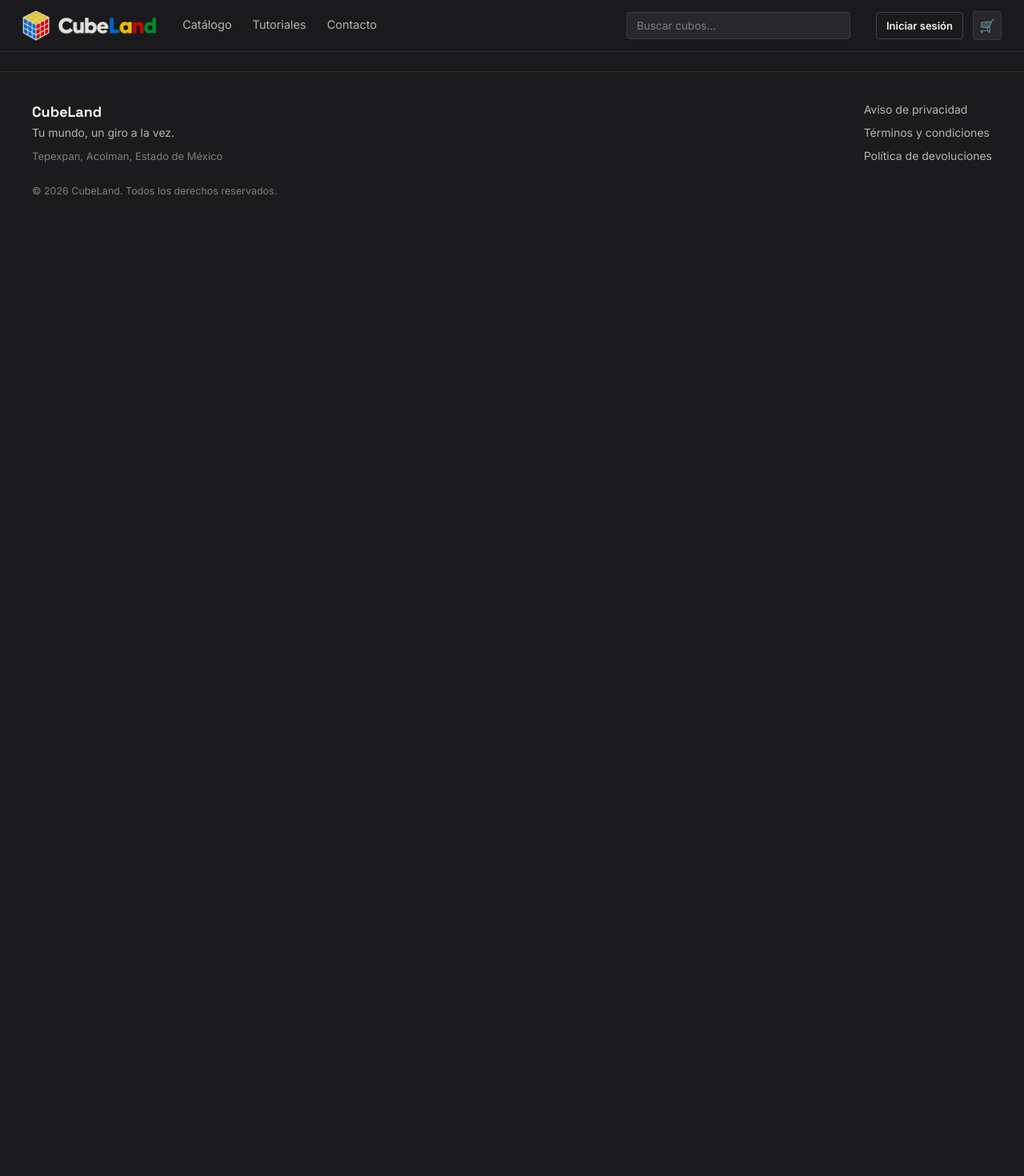
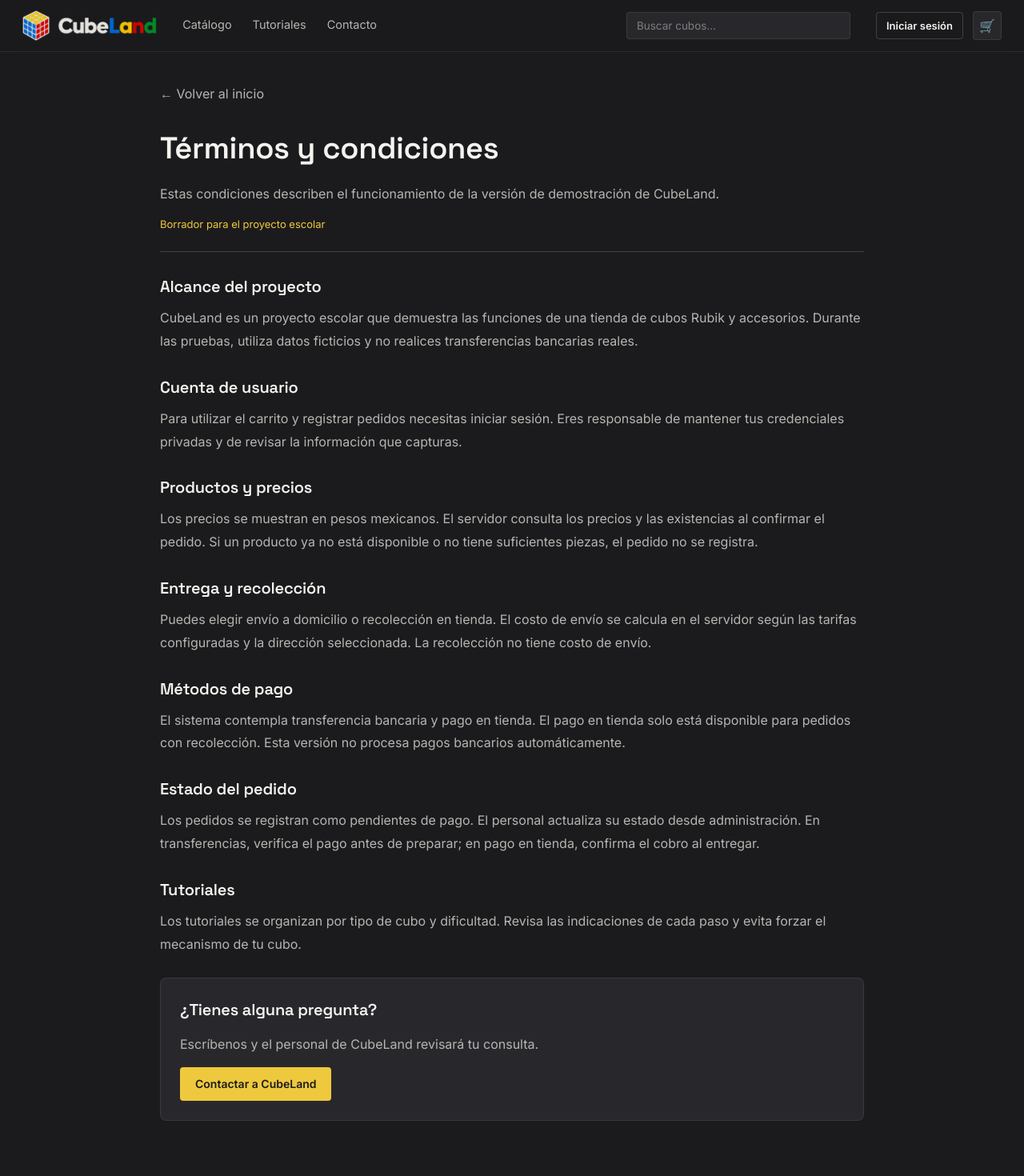
Before and after one commit to Atlazzz/cubeland-web, a React (Vite) app in the folder client/: page /terminos-y-condiciones in a window 1280 px wide. Shown: the top 1470 px of the page at 80% size. Before the commit the page ends 800 px from the top, so only its background shows below. Built offline with nearby package versions, Linux system fonts and the light colour scheme; no server answers.

Commit message:
feat: agrega páginas informativas y enlaces en el footer

```diff
--- a/client/src/App.jsx
+++ b/client/src/App.jsx
@@ -21,6 +21,7 @@ import TutorialsPage from './pages/TutorialsPage';
 import TutorialDetailPage from './pages/TutorialDetailPage';
 import ContactPage from './pages/ContactPage';
 import AdminMessagesPage from './pages/AdminMessagesPage';
+import InfoPage from './pages/InfoPage';
 
 function App() {
   return (
@@ -109,6 +110,18 @@ function App() {
             </StaffRoute>
           }
         />
+        <Route
+          path="/aviso-de-privacidad"
+          element={<InfoPage tipo="privacidad" />}
+        />
+        <Route
+          path="/terminos-y-condiciones"
+          element={<InfoPage tipo="terminos" />}
+        />
+        <Route
+          path="/politica-de-devoluciones"
+          element={<InfoPage tipo="devoluciones" />}
+        />
       </Routes>
       <Footer />
     </>
--- a/client/src/components/Footer.jsx
+++ b/client/src/components/Footer.jsx
@@ -1,3 +1,4 @@
+import { Link } from 'react-router-dom';
 import './footer.css';
 
 function Footer() {
@@ -6,17 +7,36 @@ function Footer() {
       <div className="footer__inner">
         <div>
           <p className="footer__brand">CubeLand</p>
-          <p className="footer__tagline">Tu mundo, un giro a la vez.</p>
-          <p className="footer__small">Tepexpan, Acolman, Estado de México</p>
+          <p className="footer__tagline">
+            Tu mundo, un giro a la vez.
+          </p>
+          <p className="footer__small">
+            Tepexpan, Acolman, Estado de México
+          </p>
         </div>
 
-        <nav className="footer__links">
-          <a href="#">Aviso de privacidad</a>
-          <a href="#">Términos y condiciones</a>
-          <a href="#">Política de devoluciones</a>
+        <nav className="footer__links" aria-label="Información de CubeLand">
+          <Link to="/aviso-de-privacidad">
+            Aviso de privacidad
+          </Link>
+
+          <Link to="/terminos-y-condiciones">
+            Términos y condiciones
+          </Link>
+
+          <Link to="/politica-de-devoluciones">
+            Política de devoluciones
+          </Link>
+
+          <Link to="/contacto">
+            Contacto
+          </Link>
         </nav>
       </div>
-      <p className="footer__copy">© 2026 CubeLand. Todos los derechos reservados.</p>
+
+      <p className="footer__copy">
+        © 2026 CubeLand. Todos los derechos reservados.
+      </p>
     </footer>
   );
 }
--- /dev/null
+++ b/client/src/pages/InfoPage.jsx
@@ -0,0 +1,170 @@
+import { Link } from 'react-router-dom';
+import './info.css';
+
+const PAGINAS = {
+  privacidad: {
+    titulo: 'Aviso de privacidad',
+    introduccion:
+      'Este aviso describe el uso de los datos dentro del proyecto escolar CubeLand.',
+    secciones: [
+      {
+        titulo: 'Datos que solicita el sistema',
+        texto:
+          'El sistema solicita los datos necesarios para registrar una cuenta, gestionar pedidos y atender mensajes. Según la función utilizada, pueden incluir nombre, correo electrónico, teléfono y dirección de entrega.',
+      },
+      {
+        titulo: 'Uso de la información',
+        texto:
+          'Los datos se utilizan para identificar tu cuenta, registrar tus compras, organizar la entrega o recolección de pedidos y atender las consultas que envíes mediante el formulario de contacto.',
+      },
+      {
+        titulo: 'Contraseñas y acceso',
+        texto:
+          'Las contraseñas se almacenan mediante un hash. El acceso a las funciones de administración se restringe al personal autorizado. No compartas tu contraseña ni la incluyas en mensajes de contacto.',
+      },
+      {
+        titulo: 'Cookies de sesión',
+        texto:
+          'CubeLand utiliza una cookie para mantener la sesión iniciada y permitir el acceso a funciones como el carrito y los pedidos. Si eliminas esa cookie, tendrás que iniciar sesión nuevamente.',
+      },
+      {
+        titulo: 'Mapa de ubicación',
+        texto:
+          'La página de Contacto incluye un mapa de Google Maps. Al cargarlo, el navegador se comunica con ese servicio externo, que aplica sus propias condiciones y políticas de privacidad.',
+      },
+      {
+        titulo: 'Consultas sobre tus datos',
+        texto:
+          'Puedes contactar a CubeLand mediante ganileeyt@gmail.com para solicitar información sobre los datos asociados a tu cuenta o plantear una solicitud de corrección o eliminación. La atención se realizará de forma manual.',
+      },
+    ],
+  },
+
+  terminos: {
+    titulo: 'Términos y condiciones',
+    introduccion:
+      'Estas condiciones describen el funcionamiento de la versión de demostración de CubeLand.',
+    secciones: [
+      {
+        titulo: 'Alcance del proyecto',
+        texto:
+          'CubeLand es un proyecto escolar que demuestra las funciones de una tienda de cubos Rubik y accesorios. Durante las pruebas, utiliza datos ficticios y no realices transferencias bancarias reales.',
+      },
+      {
+        titulo: 'Cuenta de usuario',
+        texto:
+          'Para utilizar el carrito y registrar pedidos necesitas iniciar sesión. Eres responsable de mantener tus credenciales privadas y de revisar la información que capturas.',
+      },
+      {
+        titulo: 'Productos y precios',
+        texto:
+          'Los precios se muestran en pesos mexicanos. El servidor consulta los precios y las existencias al confirmar el pedido. Si un producto ya no está disponible o no tiene suficientes piezas, el pedido no se registra.',
+      },
+      {
+        titulo: 'Entrega y recolección',
+        texto:
+          'Puedes elegir envío a domicilio o recolección en tienda. El costo de envío se calcula en el servidor según las tarifas configuradas y la dirección seleccionada. La recolección no tiene costo de envío.',
+      },
+      {
+        titulo: 'Métodos de pago',
+        texto:
+          'El sistema contempla transferencia bancaria y pago en tienda. El pago en tienda solo está disponible para pedidos con recolección. Esta versión no procesa pagos bancarios automáticamente.',
+      },
+      {
+        titulo: 'Estado del pedido',
+        texto:
+          'Los pedidos se registran como pendientes de pago. El personal actualiza su estado desde administración. En transferencias, verifica el pago antes de preparar; en pago en tienda, confirma el cobro al entregar.',
+      },
+      {
+        titulo: 'Tutoriales',
+        texto:
+          'Los tutoriales se organizan por tipo de cubo y dificultad. Revisa las indicaciones de cada paso y evita forzar el mecanismo de tu cubo.',
+      },
+    ],
+  },
+
+  devoluciones: {
+    titulo: 'Política de devoluciones',
+    introduccion:
+      'Esta página presenta el procedimiento propuesto para la práctica escolar. Los plazos y condiciones comerciales definitivos están pendientes de aprobación.',
+    secciones: [
+      {
+        titulo: 'Cómo solicitar atención',
+        texto:
+          'Para reportar un producto incorrecto, incompleto o con un posible defecto, escribe a ganileeyt@gmail.com o utiliza el formulario de contacto. Incluye el número de pedido, el producto y una descripción del problema.',
+      },
+      {
+        titulo: 'Revisión de la solicitud',
+        texto:
+          'El personal revisará el pedido y podrá solicitar información adicional para comprender lo ocurrido. Antes de enviar un producto de regreso, contacta a CubeLand para recibir las indicaciones correspondientes.',
+      },
+      {
+        titulo: 'Plazos y condiciones pendientes',
+        texto:
+          'Para la versión comercial deberán definirse el plazo para presentar solicitudes, las condiciones de recepción, los costos de transporte y el procedimiento aplicable a cambios y reembolsos. Esta demostración no establece todavía esos valores.',
+      },
+      {
+        titulo: 'Cancelación y devolución',
+        texto:
+          'Cancelar un pedido desde administración cambia su estado y devuelve las existencias registradas. Esa operación no representa por sí misma una devolución física de productos ni un reembolso.',
+      },
+      {
+        titulo: 'Reembolsos',
+        texto:
+          'El sistema no realiza reembolsos automáticos. Cualquier devolución de dinero requiere una gestión separada y su confirmación por parte del personal.',
+      },
+    ],
+  },
+};
+
+function InfoPage({ tipo }) {
+  const pagina = PAGINAS[tipo];
+
+  if (!pagina) {
+    return (
+      <section className="info">
+        <div className="info__inner">
+          <h1>Página no encontrada</h1>
+          <Link to="/">Volver al inicio</Link>
+        </div>
+      </section>
+    );
+  }
+
+  return (
+    <section className="info">
+      <div className="info__inner">
+        <Link to="/" className="info__back">
+          ← Volver al inicio
+        </Link>
+
+        <header className="info__header">
+          <h1>{pagina.titulo}</h1>
+          <p>{pagina.introduccion}</p>
+          <span className="info__version">
+            Borrador para el proyecto escolar
+          </span>
+        </header>
+
+        {pagina.secciones.map((seccion) => (
+          <section className="info__section" key={seccion.titulo}>
+            <h2>{seccion.titulo}</h2>
+            <p>{seccion.texto}</p>
+          </section>
+        ))}
+
+        <div className="info__contact">
+          <h2>¿Tienes alguna pregunta?</h2>
+          <p>
+            Escríbenos y el personal de CubeLand revisará tu consulta.
+          </p>
+          <Link to="/contacto" className="btn btn--primary">
+            Contactar a CubeLand
+          </Link>
+        </div>
+      </div>
+    </section>
+  );
+}
+
+export default InfoPage;
--- /dev/null
+++ b/client/src/pages/info.css
@@ -0,0 +1,73 @@
+.info {
+  padding: 40px 0 64px;
+}
+
+.info__inner {
+  max-width: 960px;
+  margin: 0 auto;
+  padding: 0 40px;
+  display: grid;
+  gap: 28px;
+}
+
+.info__back {
+  justify-self: start;
+  color: var(--ink-dim);
+}
+
+.info__back:hover {
+  color: var(--yellow);
+}
+
+.info__header {
+  display: grid;
+  gap: 14px;
+  padding-bottom: 24px;
+  border-bottom: 1px solid var(--line-strong);
+}
+
+.info__header h1 {
+  font-size: clamp(28px, 4vw, 38px);
+}
+
+.info__header p,
+.info__section p,
+.info__contact p {
+  color: var(--ink-dim);
+  line-height: 1.8;
+  overflow-wrap: anywhere;
+}
+
+.info__version {
+  font-size: 13px;
+  color: var(--yellow);
+}
+
+.info__section {
+  display: grid;
+  gap: 10px;
+}
+
+.info__section h2,
+.info__contact h2 {
+  font-size: 20px;
+}
+
+.info__contact {
+  padding: 24px;
+  display: grid;
+  gap: 14px;
+  background: var(--surface);
+  border: 1px solid var(--line);
+  border-radius: var(--radius-m);
+}
+
+.info__contact .btn {
+  justify-self: start;
+}
+
+@media (max-width: 640px) {
+  .info__inner {
+    padding: 0 18px;
+  }
+}
```
